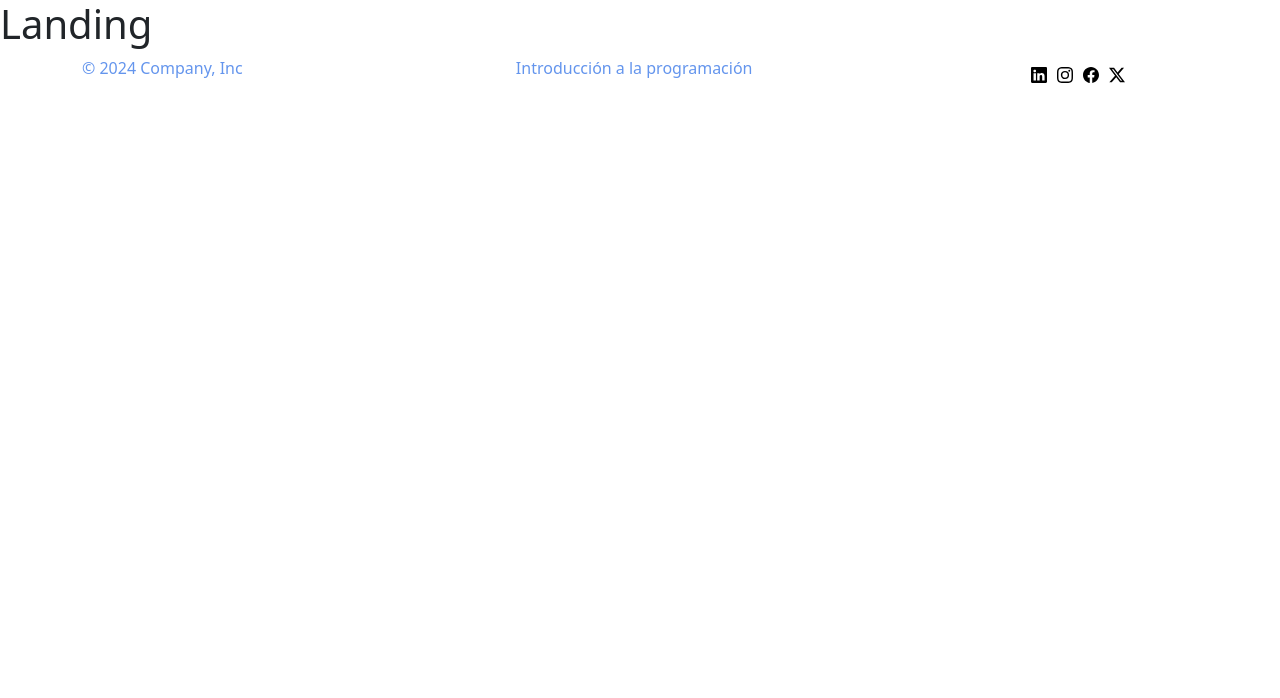
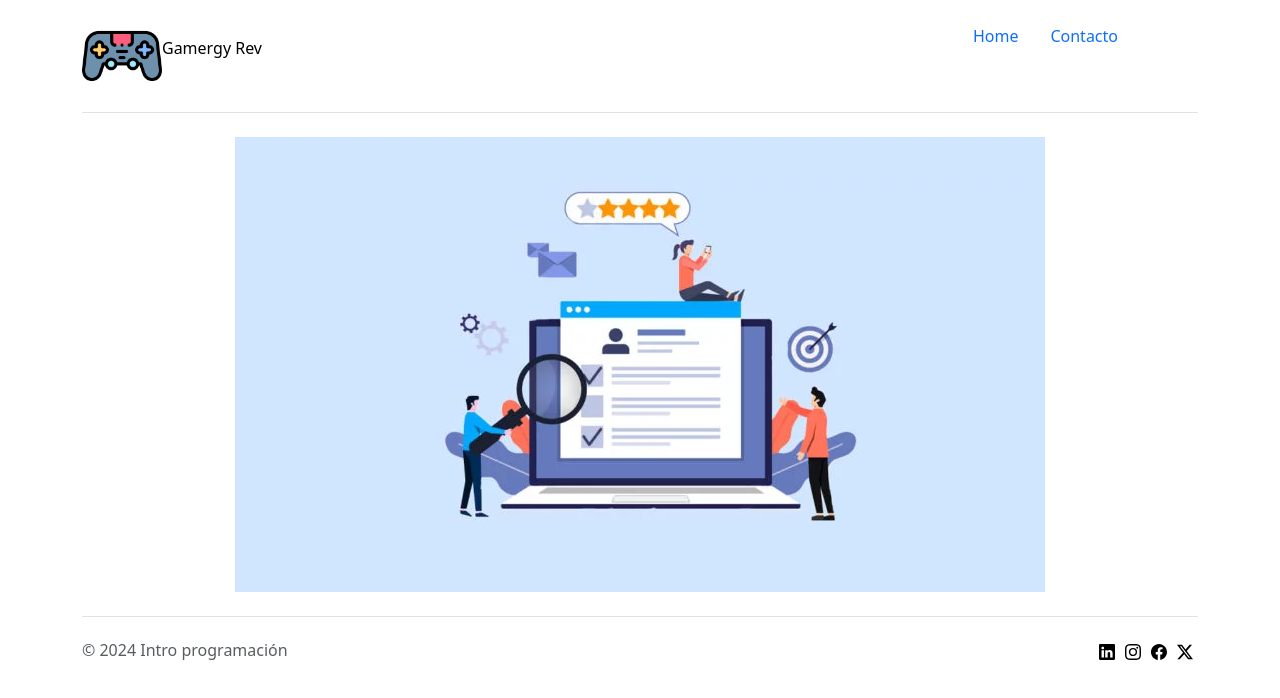
Before and after one commit to Zhyex/boostrapV2, a plain HTML site: page index.html in a window 1280 px wide. Drawn offline with nearby package versions, Linux system fonts and the light colour scheme.

Commit message:
adding bootstrap classes

```diff
--- a/index.css
+++ b/index.css
@@ -1,10 +1,25 @@
-*{
+/* *{
 
 }
 html{
 
 }
+.containerHeader{
+    /display: block;
+}
 header{
+    display: flex;
+    flex-direction: row;
+}
+.logoText{
+    display: flex;
+}
+
+.containerHeader .navHeader{
+    grid-column: 5;
+    flex-direction: row;
+}
+.navItem{
 
 }
 main{
@@ -16,32 +31,47 @@ footer{
     flex-direction: column;
     justify-content: space-between;
     align-items:center;
-    /* align-items-center py-3 my-4 border-top;  */
     color: cornflowerblue;
 }
 .container{
     display: grid;
     flex-direction: row;
-    /* justify-content: space-between; */
+     justify-content: space-between;
 }
 .container p{
 
 }
+
 .container .centerText{
     grid-column: 5;
 }
 .container .nav{
     grid-column: 9;
 }
-.container .nav .item{
-    margin: 5px;
+.container .nav {
+
 }
 img{
     color: cornflowerblue;
 }
 
-/* #centerText{
+ #centerText{
     align-items: center;
     display: flex;
     flex-direction: column;
 } */
+
+#logoText{
+    height: 80px;
+    width: 80px;
+}
+.imgMain{
+    display: flex;
+    justify-content: center;
+    align-items: center;
+    margin-top: 10px;
+    margin-bottom: 10px;
+}
+.item{
+    margin: 5px;
+}
--- a/index.html
+++ b/index.html
@@ -8,14 +8,63 @@
     <link rel="stylesheet" href="index.css">
   </head>
   <body>
-    <h1>Landing </h1>
-    <div class="container">
-
+    <div class="container justify-content-center">
+        <header class="d-flex flex-wrap justify-content-center py-3 mb-4 border-bottom">
+            <a class="d-flex align-items-center mb-3 mb-md-0 me-md-auto link-body-emphasis text-decoration-none" href="#">
+                <img id="logoText" src="/icons/consola-de-juego.png" alt="logo">
+                <p>Gamergy Rev</p>
+            </a>
+            <ul class="nav nav-pills">
+                <li class="nav-item">
+                    <a href="" class="nav-link">Home</a>
+                </li>
+                <li class="nav-item">
+                    <a href="" class="nav-link">Contacto</a>
+                </li>
+                <li class="nav-item">
+                    <a href="" class="nav-link"></a>
+                </li>
+                <li class="nav-item">
+                    <a href="" class="nav-link"></a>
+                </li>
+            </ul>
+        </header>
     </div>
     <div class="container">
+        <div class="imgMain">
+            <img src="/images/test-disc-810x455.webp" alt="imagen test">
+        </div>
+    </div>
+    <div class="container">
+        <footer class="d-flex flex-wrap justify-content-between align-items-center py-3 my-4 border-top">
+            <p class="col-md-4 mb-0 text-body-secondary">© 2024 Intro programación</p>
 
+            <ul class="nav col-md-4 justify-content-end">
+                <li class="nav-item item">
+                    <a href="https://co.linkedin.com/" target="_blank">
+                        <img src="/icons/linkedin.svg" alt="">
+                    </a>
+                </li>
+                <li class="nav-item item">
+                    <a href="https://www.instagram.com/" target="_blank">
+                        <img src="/icons/instagram.svg" alt="">
+                    </a>
+                </li>
+                <li class="nav-item item">
+                    <a href="https://www.facebook.com/?locale=es_LA" target="_blank">
+                        <img src="/icons/facebook.svg" alt="">
+                    </a>
+                </li>
+                <li class="nav-item item">
+                    <a href="https://x.com/?lang=es" target="_blank">
+                        <img src="/icons/twitter-x.svg" alt="">
+                    </a>
+                </li>
+            </ul>
+
+        </footer>
     </div>
-    <footer>
+<!--     <footer>
         <div class="container">
             <p>© 2024 Company, Inc</p>
             <p class="centerText">Introducción a la programación</p>
@@ -42,7 +91,9 @@
                 </li>
             </ul>
         </div>
-    </footer>
+    </footer> -->
+
+
     <script src="https://cdn.jsdelivr.net/npm/bootstrap@5.3.3/dist/js/bootstrap.bundle.min.js" integrity="sha384-YvpcrYf0tY3lHB60NNkmXc5s9fDVZLESaAA55NDzOxhy9GkcIdslK1eN7N6jIeHz" crossorigin="anonymous"></script>
   </body>
 </html>
```
Also changed, not shown: icons/consola-de-juego.png (added), images/test-disc-810x455.webp (added).
